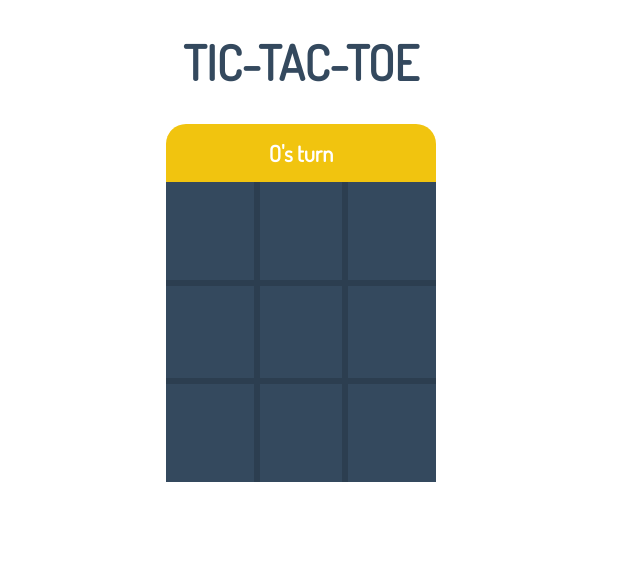
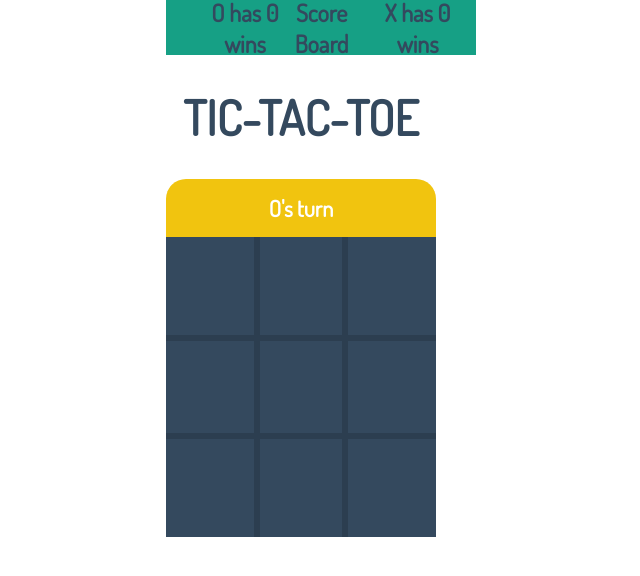
Before and after one commit to abhinavswami/Tic-Tac-Toe, a Vue app: page / in a window 1280 px wide. Shown: the top 576 px of the page, without its empty margins (339-979 px from the left). Built offline with nearby package versions, Linux system fonts and the light colour scheme.

Commit message:
Add scoreboard

```diff
--- a/src/App.vue
+++ b/src/App.vue
@@ -1,5 +1,10 @@
 <template>
   <div id="app">
+    <div class="scoreBoard">
+    <span>O has {{wins.O}} wins </span>
+    <h2>Score Board</h2>
+    <span>X has {{wins.X}} wins </span>
+    </div>
     <div id="details">
       <h1>Tic-Tac-Toe</h1>
     </div>
@@ -22,6 +27,9 @@
         X: 0
       }
     }
+  },
+  created() {
+    this.$on('win', winner => this.wins[winner]++)
   }
 }
 </script>
```
Lines whose indentation alone changed are shown as unchanged.
